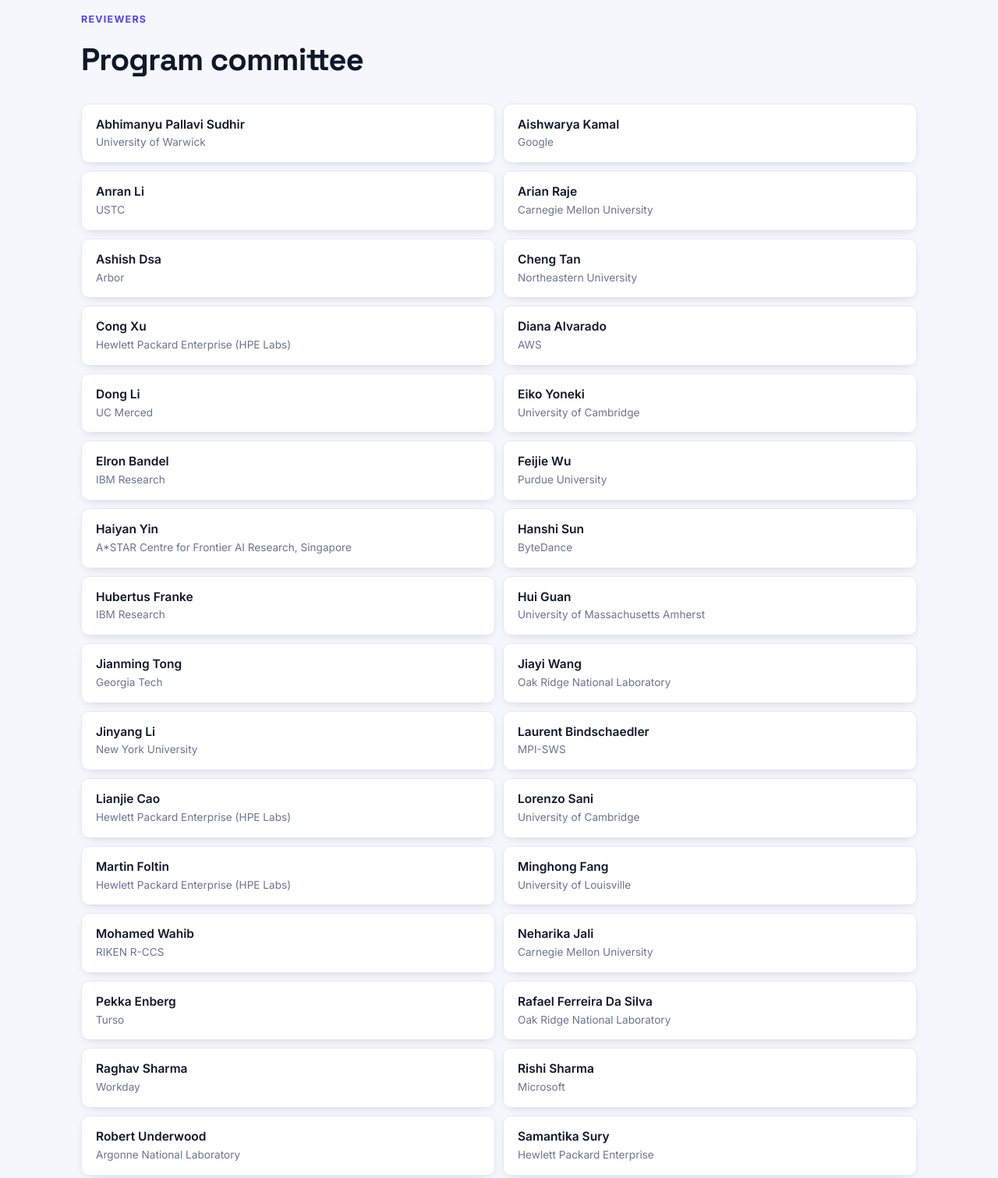
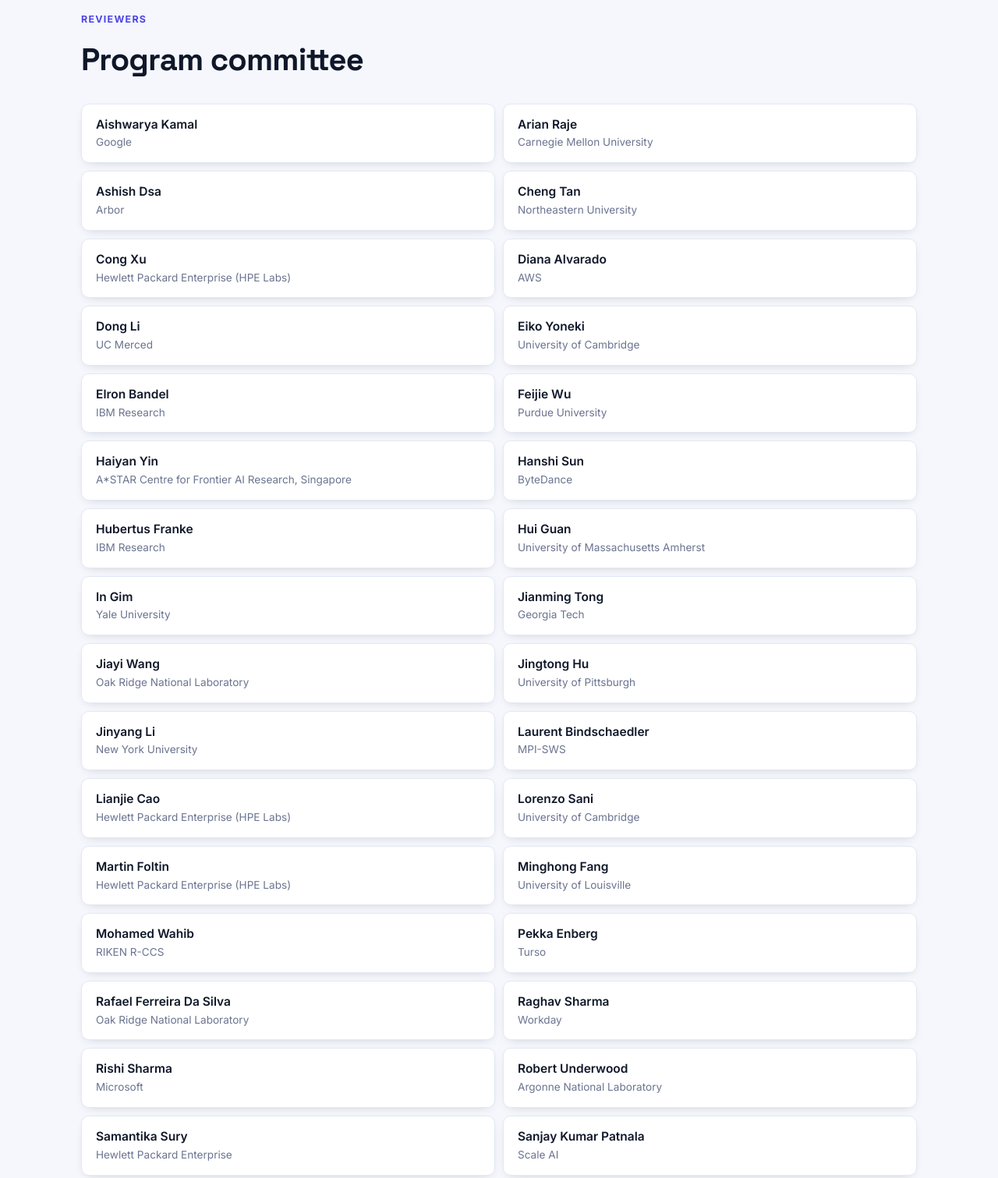
Before and after one commit to agentic-fmos/agentic-fmos.github.io, a plain HTML site: page index.html in a window 1280 px wide. Shown: the part 9360-10871 px from the top of the page at 78% size. Drawn offline with Linux system fonts and the light colour scheme.

Commit message:
Update program committee: remove three members, add four new members

```diff
--- a/index.html
+++ b/index.html
@@ -446,9 +446,7 @@
         <p class="section__kicker">Reviewers</p>
         <h2 class="section__title">Program committee</h2>
         <ul class="pc">
-          <li><span class="pc__name">Abhimanyu Pallavi Sudhir</span><span class="pc__affil">University of Warwick</span></li>
           <li><span class="pc__name">Aishwarya Kamal</span><span class="pc__affil">Google</span></li>
-          <li><span class="pc__name">Anran Li</span><span class="pc__affil">USTC</span></li>
           <li><span class="pc__name">Arian Raje</span><span class="pc__affil">Carnegie Mellon University</span></li>
           <li><span class="pc__name">Ashish Dsa</span><span class="pc__affil">Arbor</span></li>
           <li><span class="pc__name">Cheng Tan</span><span class="pc__affil">Northeastern University</span></li>
@@ -462,8 +460,10 @@
           <li><span class="pc__name">Hanshi Sun</span><span class="pc__affil">ByteDance</span></li>
           <li><span class="pc__name">Hubertus Franke</span><span class="pc__affil">IBM Research</span></li>
           <li><span class="pc__name">Hui Guan</span><span class="pc__affil">University of Massachusetts Amherst</span></li>
+          <li><span class="pc__name">In Gim</span><span class="pc__affil">Yale University</span></li>
           <li><span class="pc__name">Jianming Tong</span><span class="pc__affil">Georgia Tech</span></li>
           <li><span class="pc__name">Jiayi Wang</span><span class="pc__affil">Oak Ridge National Laboratory</span></li>
+          <li><span class="pc__name">Jingtong Hu</span><span class="pc__affil">University of Pittsburgh</span></li>
           <li><span class="pc__name">Jinyang Li</span><span class="pc__affil">New York University</span></li>
           <li><span class="pc__name">Laurent Bindschaedler</span><span class="pc__affil">MPI-SWS</span></li>
           <li><span class="pc__name">Lianjie Cao</span><span class="pc__affil">Hewlett Packard Enterprise (HPE Labs)</span></li>
@@ -471,13 +471,13 @@
           <li><span class="pc__name">Martin Foltin</span><span class="pc__affil">Hewlett Packard Enterprise (HPE Labs)</span></li>
           <li><span class="pc__name">Minghong Fang</span><span class="pc__affil">University of Louisville</span></li>
           <li><span class="pc__name">Mohamed Wahib</span><span class="pc__affil">RIKEN R-CCS</span></li>
-          <li><span class="pc__name">Neharika Jali</span><span class="pc__affil">Carnegie Mellon University</span></li>
           <li><span class="pc__name">Pekka Enberg</span><span class="pc__affil">Turso</span></li>
           <li><span class="pc__name">Rafael Ferreira Da Silva</span><span class="pc__affil">Oak Ridge National Laboratory</span></li>
           <li><span class="pc__name">Raghav Sharma</span><span class="pc__affil">Workday</span></li>
           <li><span class="pc__name">Rishi Sharma</span><span class="pc__affil">Microsoft</span></li>
           <li><span class="pc__name">Robert Underwood</span><span class="pc__affil">Argonne National Laboratory</span></li>
           <li><span class="pc__name">Samantika Sury</span><span class="pc__affil">Hewlett Packard Enterprise</span></li>
+          <li><span class="pc__name">Sanjay Kumar Patnala</span><span class="pc__affil">Scale AI</span></li>
           <li><span class="pc__name">Saurabh Kalikar</span><span class="pc__affil">Google</span></li>
           <li><span class="pc__name">Shiqiang Wang</span><span class="pc__affil">University of Exeter</span></li>
           <li><span class="pc__name">Shuli Jiang</span><span class="pc__affil">Carnegie Mellon University</span></li>
@@ -493,6 +493,7 @@
           <li><span class="pc__name">Ye Tian</span><span class="pc__affil">University of California San Diego</span></li>
           <li><span class="pc__name">Yi Li</span><span class="pc__affil">University of Texas Dallas</span></li>
           <li><span class="pc__name">Yogesh Simmhan</span><span class="pc__affil">IISc Bangalore</span></li>
+          <li><span class="pc__name">Yu Bo Gao</span><span class="pc__affil">University of Toronto</span></li>
           <li><span class="pc__name">Yuke Wang</span><span class="pc__affil">Rice University</span></li>
           <li><span class="pc__name">Yun Shen</span><span class="pc__affil">Hewlett Packard Enterprise (HPE Labs)</span></li>
           <li><span class="pc__name">Zengqing Wu</span><span class="pc__affil">Osaka University</span></li>
```
